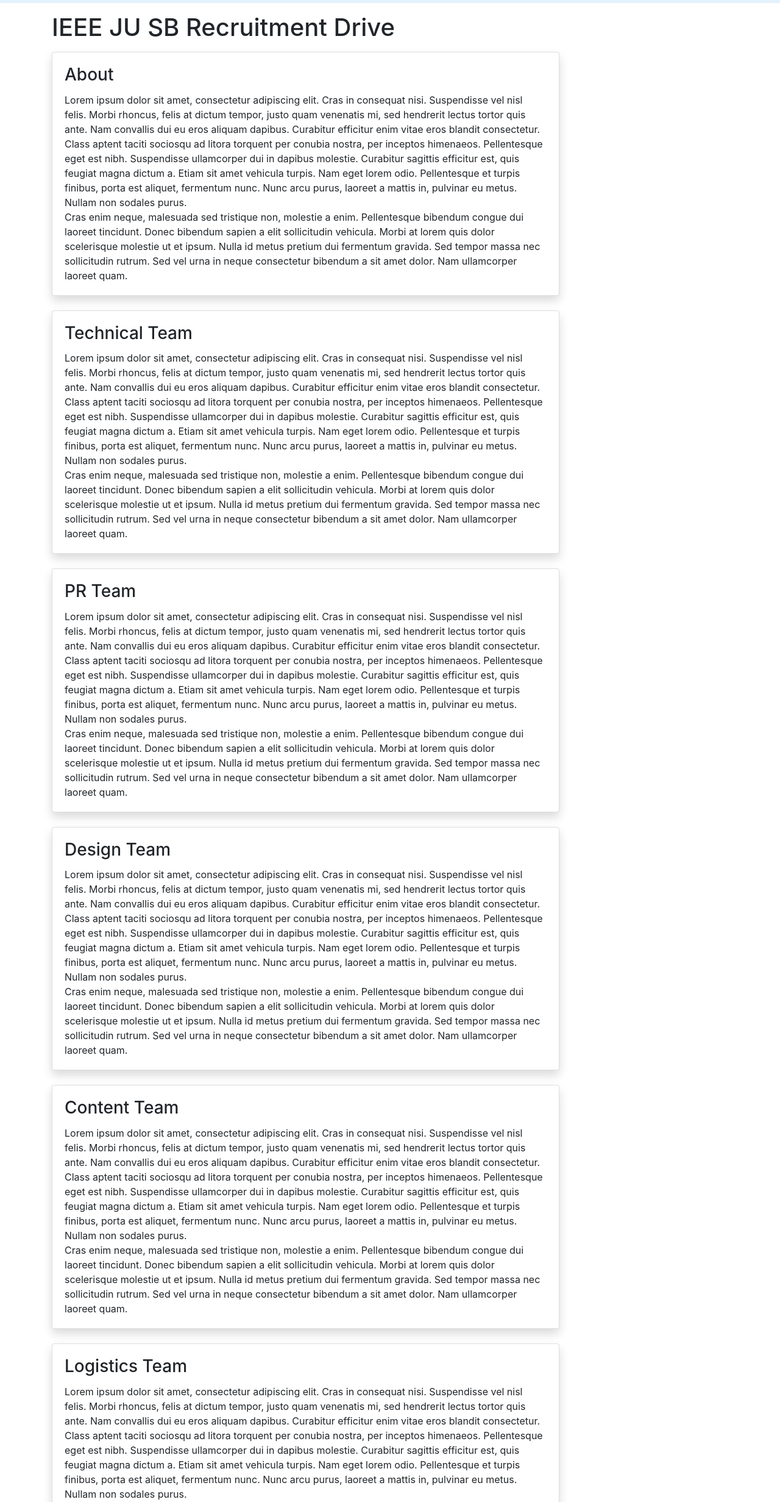
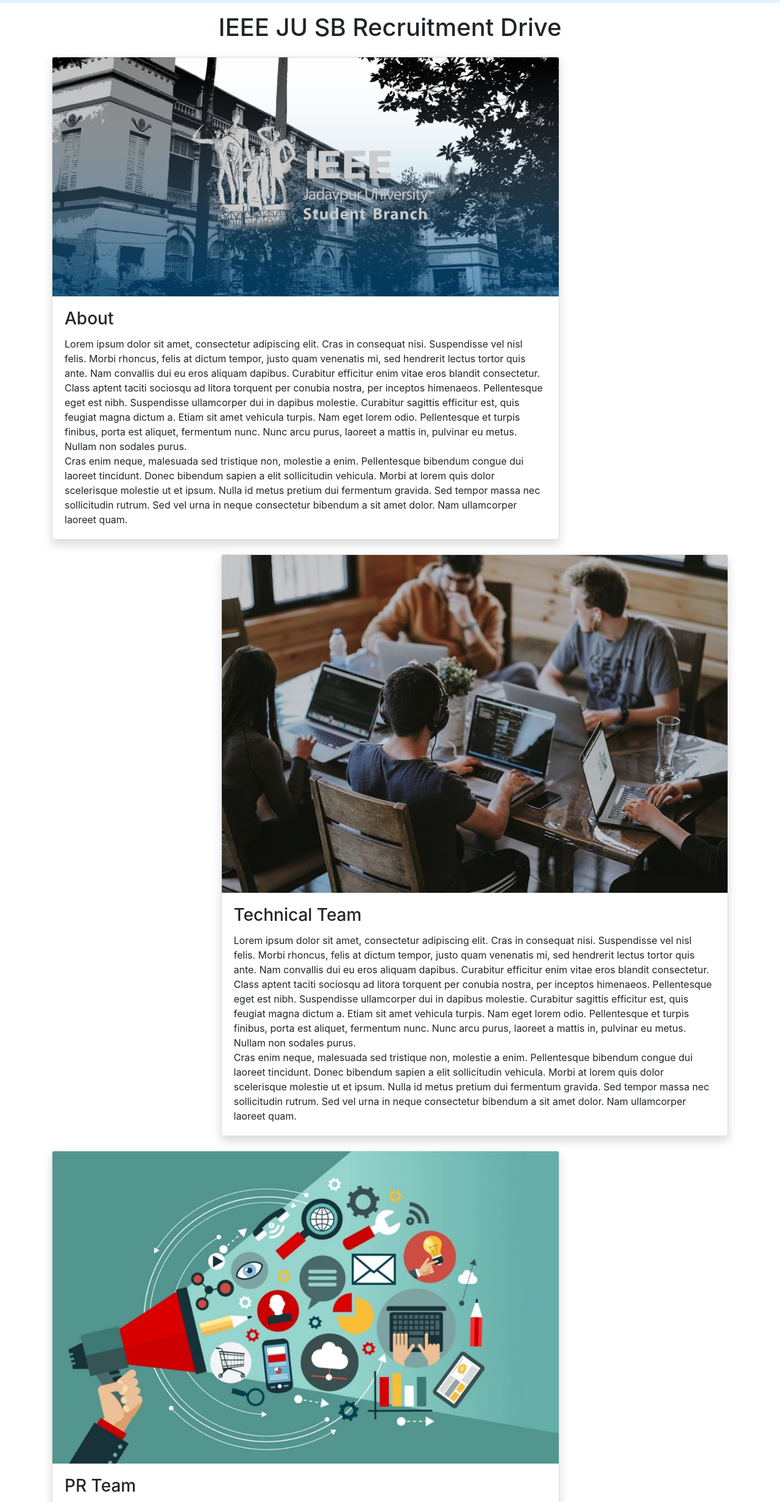
Before and after one commit to ShakyaMajumdar/ieee_recruitment, a website: page static/home.html in a window 1280 px wide. Shown: the part 87-2550 px from the top of the page at 61% size. Drawn offline with nearby package versions, Linux system fonts and the light colour scheme.

Commit message:
add team images, align cards

```diff
--- a/static/home.html
+++ b/static/home.html
@@ -75,11 +75,12 @@
       </div>
     </nav>
     <div class="container mt-3">
-      <div class="page-header">
+      <div class="page-header d-flex justify-content-center">
         <h1>IEEE JU SB Recruitment Drive</h1>
       </div>
       <ul class="pl-0 mt-3">
         <div class="card w-75 ml-10 mb-4 shadow rounded" id="about">
+          <img src="img/about.png" class="card-img-top" alt="...">
           <div class="card-body">
             <h3 class="card-title">
               <span>About</span>
@@ -91,7 +92,8 @@
             </p>
           </div>
         </div>
-        <div class="card w-75 ml-10 mb-4 shadow rounded" id="techTeam">
+        <div class="card w-75 float-right mr-10 mb-4 shadow rounded" id="techTeam">
+          <img src="img/tech.jpg" class="card-img-top" alt="...">
           <div class="card-body">
             <h3 class="card-title">
               <span>Technical Team</span>
@@ -104,6 +106,7 @@
           </div>
         </div>
         <div class="card w-75 ml-10 mb-4 shadow rounded" id="prTeam">
+          <img src="img/pr.jpg" class="card-img-top" alt="...">
           <div class="card-body">
             <h3 class="card-title">
               <span>PR Team</span>
@@ -115,7 +118,8 @@
             </p>
           </div>
         </div>
-        <div class="card w-75 ml-10 mb-4 shadow rounded" id="designTeam">
+        <div class="card w-75 float-right mr-10 mb-4 shadow rounded" id="designTeam">
+          <img src="img/design.png" class="card-img-top" alt="...">
           <div class="card-body">
             <h3 class="card-title">
               <span>Design Team</span>
@@ -128,6 +132,7 @@
           </div>
         </div>
         <div class="card w-75 ml-10 mb-4 shadow rounded" id="contentTeam">
+          <img src="img/content.jpg" class="card-img-top" alt="...">
           <div class="card-body">
             <h3 class="card-title">
               <span>Content Team</span>
@@ -139,7 +144,8 @@
             </p>
           </div>
         </div>
-        <div class="card w-75 ml-10 mb-4 shadow rounded" id="logisticsTeam">
+        <div class="card w-75 float-right mr-10 mb-4 shadow rounded" id="logisticsTeam">
+          <img src="img/logistics.jpg" class="card-img-top" alt="...">
           <div class="card-body">
             <h3 class="card-title">
               <span>Logistics Team</span>
```
Also changed, not shown: static/img/about.png (added), static/img/content.jpg (added), static/img/design.png (added), static/img/logistics.jpg (added), static/img/pr.jpg (added), static/img/tech.jpg (added).
